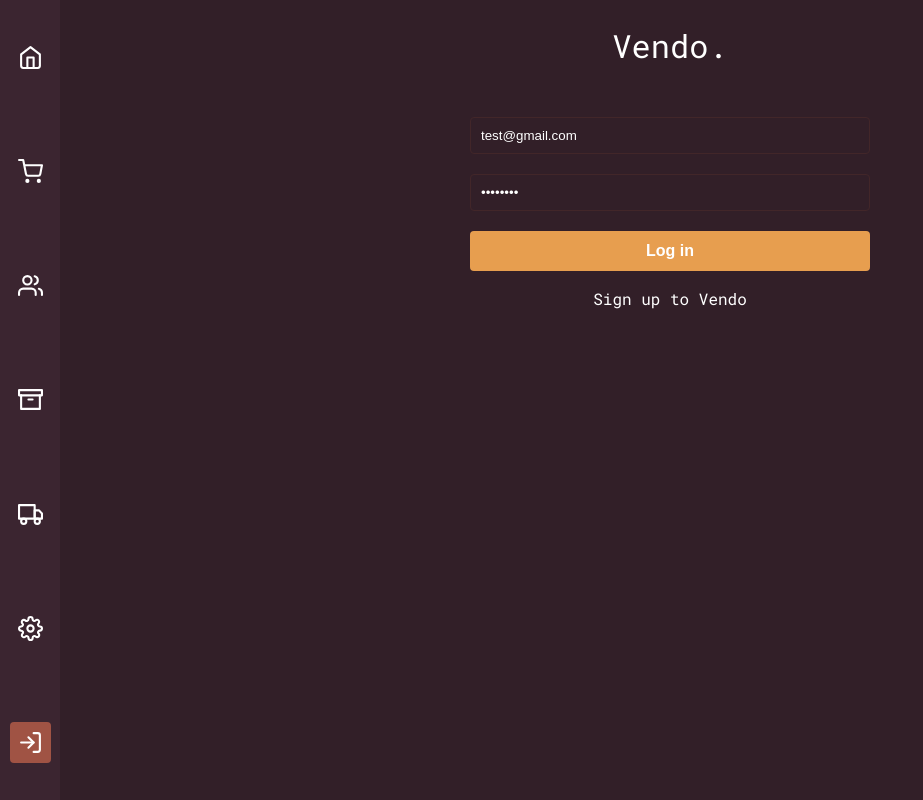
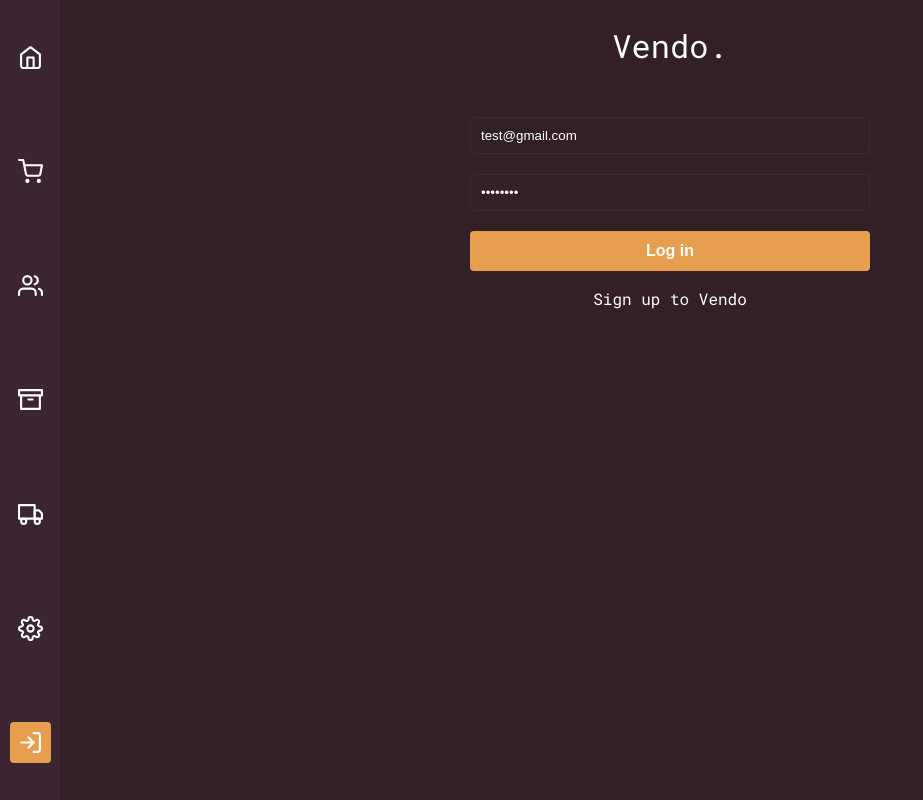
Before and after one commit to facundoveliz/vendo, a React (Create React App) app in the folder client/: page /login in a window 1280 px wide. Shown: the whole page, without its empty margins (0-923 px from the left). Built offline with nearby package versions, Linux system fonts and the light colour scheme.

Commit message:
some color changing in navbar

```diff
--- a/client/src/sass/layout/_navbar.scss
+++ b/client/src/sass/layout/_navbar.scss
@@ -37,7 +37,7 @@
                 }
             }
             &:hover {
-                background-color: $primary;
+                background-color: $secondary;
             }
         }
     }
@@ -45,6 +45,6 @@
 
 .navbar-selected {
     li {
-        background-color: $secondary;
+        background-color: $primary;
     }
 }
```
